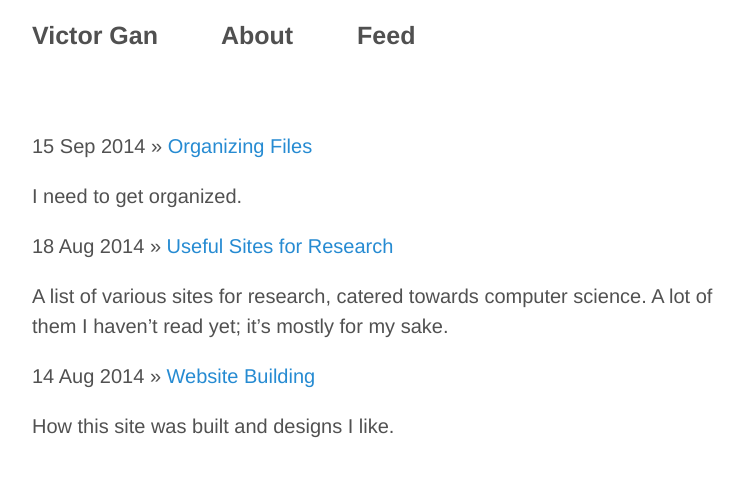
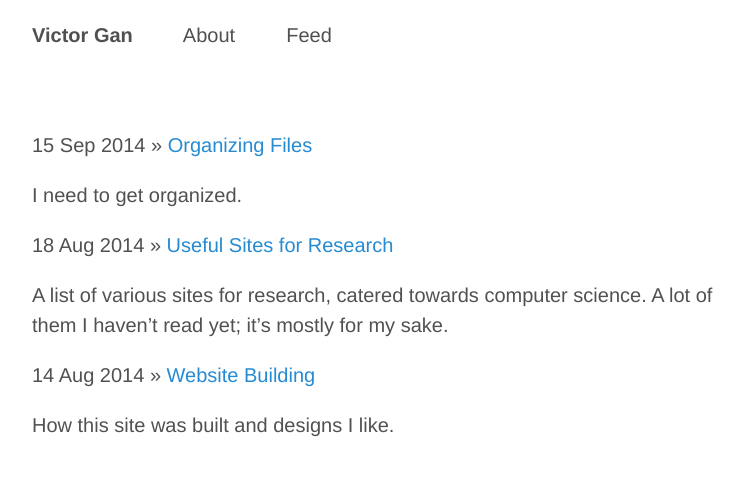
Before and after one commit to victorgan/victorgan.github.io, a Jekyll site: the page built from index.md, in a window 1280 px wide. Shown: the top 477 px of the page, without its empty margins (248-992 px from the left). Built offline with Jekyll 4.4.1, drawn with Linux system fonts in a browser that asks for light colours.

Commit message:
header font

```diff
--- a/_includes/nav.html
+++ b/_includes/nav.html
@@ -1,10 +1,10 @@
 <nav class="masthead">
-<h3 class="masthead-title">
-    <a href="/" title="Home">{{ site.title }}</a>
+<p class="masthead-title">
+    <b><a href="/" title="Home">{{ site.title }}</a></b>
 
     {% for page in site.pages_list %}
       &emsp;&emsp;
       <a href="{{ page[1]  }}">{{ page[0] }}</a>
     {% endfor %}
-</h3>
+</p>
 </nav>
```
